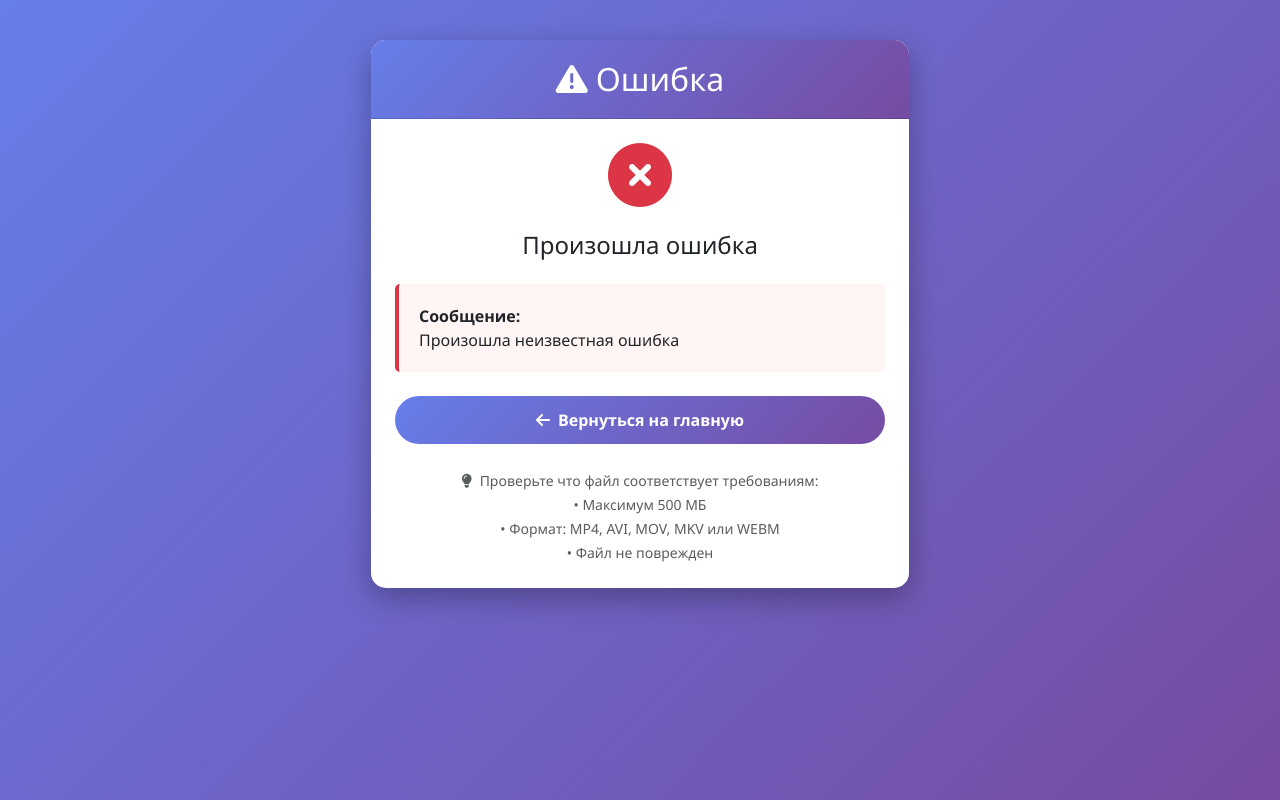
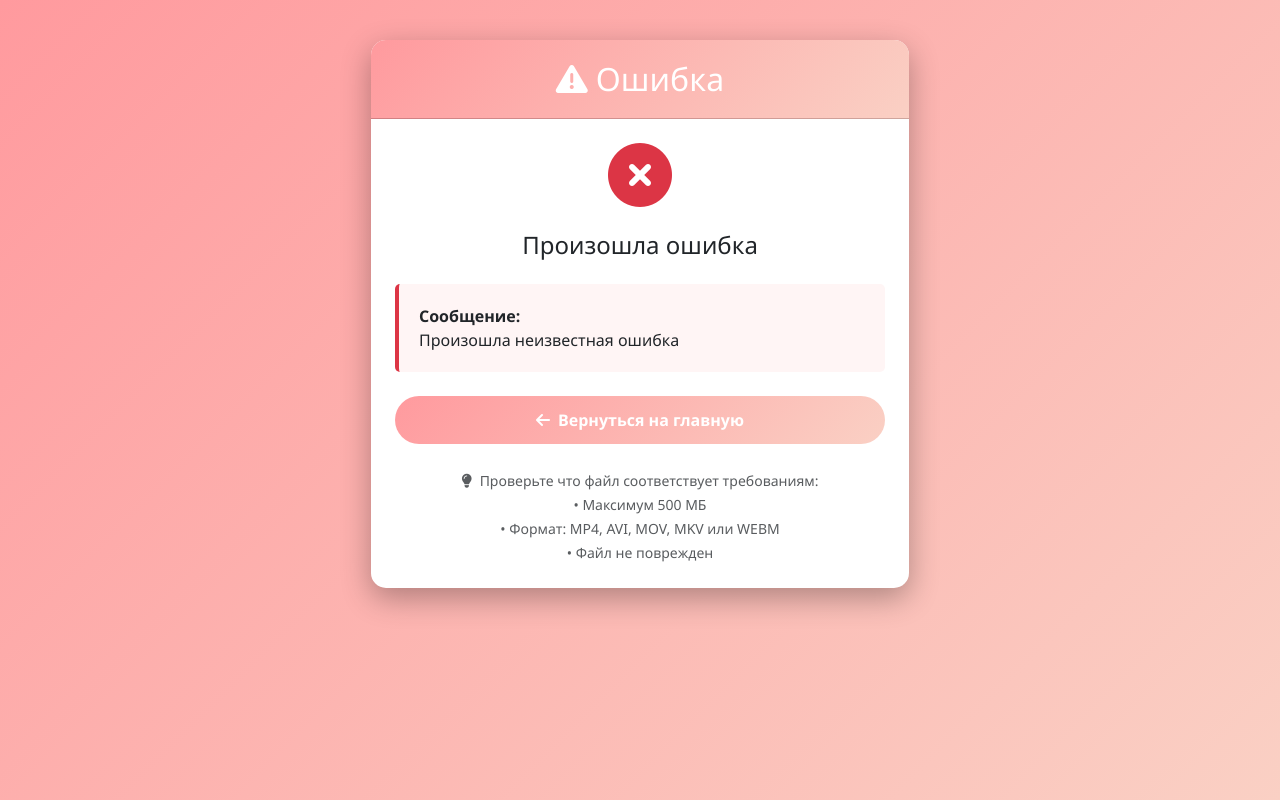
Before and after one commit to dscnkjx/converter, a Flask app: page /error in a window 1280 px wide. Run offline with Flask 3, Linux system fonts and the light colour scheme.

Commit message:
Add files via upload

```diff
--- a/templates/base.html
+++ b/templates/base.html
@@ -8,7 +8,7 @@
     <link href="https://cdnjs.cloudflare.com/ajax/libs/font-awesome/6.4.0/css/all.min.css" rel="stylesheet">
     <style>
         body {
-            background: linear-gradient(135deg, #667eea 0%, #764ba2 100%);
+            background: linear-gradient(135deg, #ff9a9e 0%, #fad0c4 100%);
             min-height: 100vh;
             font-family: 'Segoe UI', Tahoma, Geneva, Verdana, sans-serif;
         }
@@ -21,20 +21,20 @@
             border: none;
         }
         .card-header {
-            background: linear-gradient(135deg, #667eea 0%, #764ba2 100%);
+            background: linear-gradient(135deg, #ff9a9e 0%, #fad0c4 100%);
             color: white;
             border-radius: 15px 15px 0 0 !important;
             padding: 20px;
         }
         .btn-primary {
-            background: linear-gradient(135deg, #667eea 0%, #764ba2 100%);
+            background: linear-gradient(135deg, #ff9a9e 0%, #fad0c4 100%);
             border: none;
             border-radius: 25px;
             padding: 12px 30px;
             font-weight: 600;
         }
         .btn-primary:hover {
-            background: linear-gradient(135deg, #764ba2 0%, #667eea 100%);
+            background: linear-gradient(135deg, #ff9a9e 0%, #fad0c4 100%);
             transform: translateY(-2px);
             box-shadow: 0 5px 15px rgba(0, 0, 0, 0.3);
         }
@@ -52,13 +52,13 @@
             height: 3rem;
         }
         .video-info {
-            background-color: #f8f9fa;
+            background-color: #ff9a9e;
             border-radius: 10px;
             padding: 15px;
             margin-top: 20px;
         }
         .video-info h6 {
-            color: #667eea;
+            color: #fad0c4;
             margin-bottom: 10px;
         }
     </style>
--- a/templates/processing.html
+++ b/templates/processing.html
@@ -16,7 +16,7 @@
         background-color: #e0e0e0;
     }
     .progress-bar {
-        background: linear-gradient(135deg, #667eea 0%, #764ba2 100%);
+        background: linear-gradient(135deg, #ff9a9e 0%, #fad0c4 100%);
         border-radius: 15px;
     }
 </style>
--- a/templates/result.html
+++ b/templates/result.html
@@ -9,7 +9,7 @@
         color: #28a745;
     }
     .download-btn {
-        background: linear-gradient(135deg, #28a745 0%, #20c997 100%);
+        ;background: linear-gradient(135deg, #ff9a9e 0%, #fad0c4 100%);
         border: none;
         border-radius: 25px;
         padding: 15px 40px;
@@ -17,7 +17,7 @@
         font-weight: 600;
     }
     .download-btn:hover {
-        background: linear-gradient(135deg, #20c997 0%, #28a745 100%);
+        background: linear-gradient(135deg, #ff9a9e 0%, #fad0c4 100%);
         transform: translateY(-2px);
         box-shadow: 0 5px 15px rgba(40, 167, 69, 0.3);
     }
```
